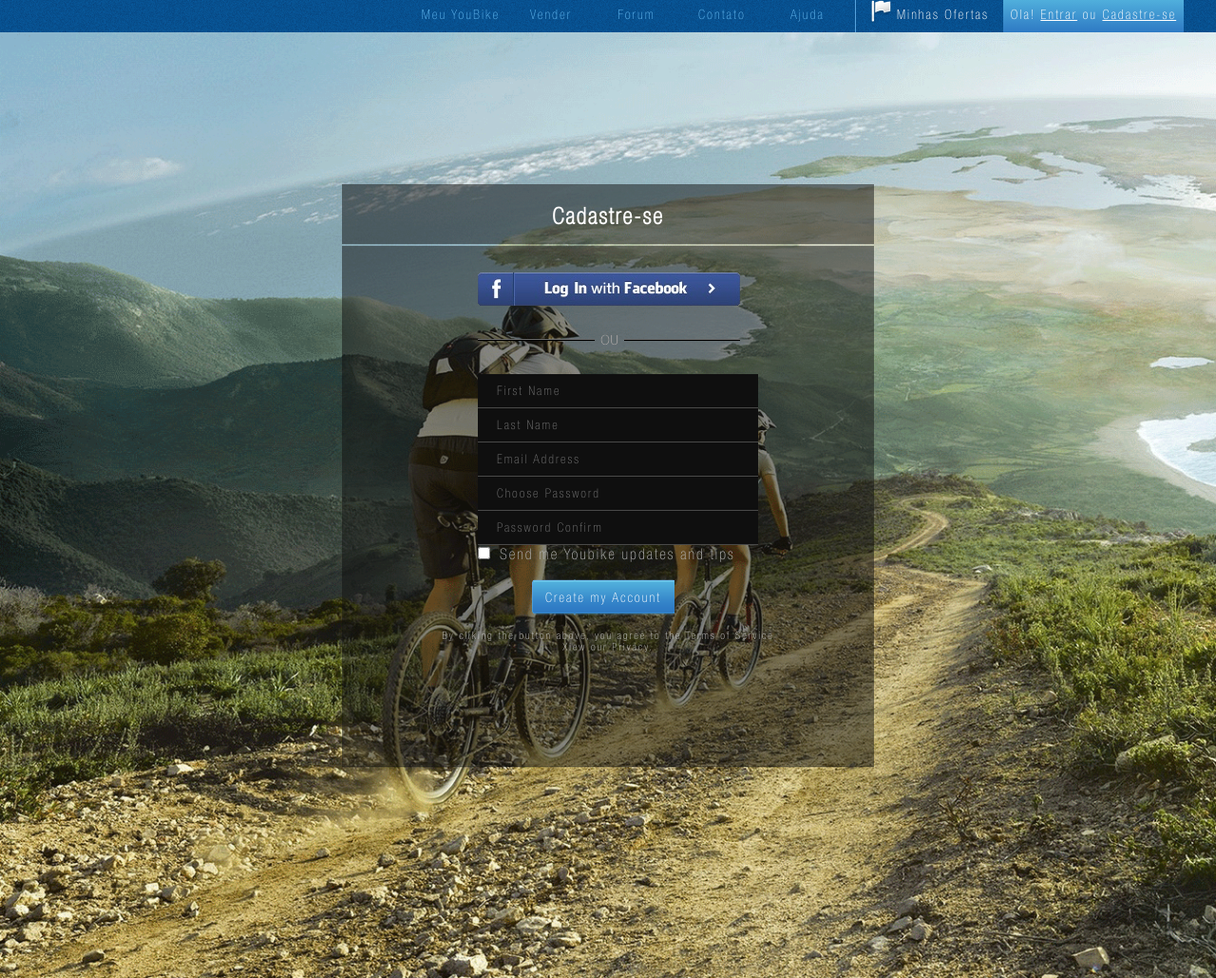
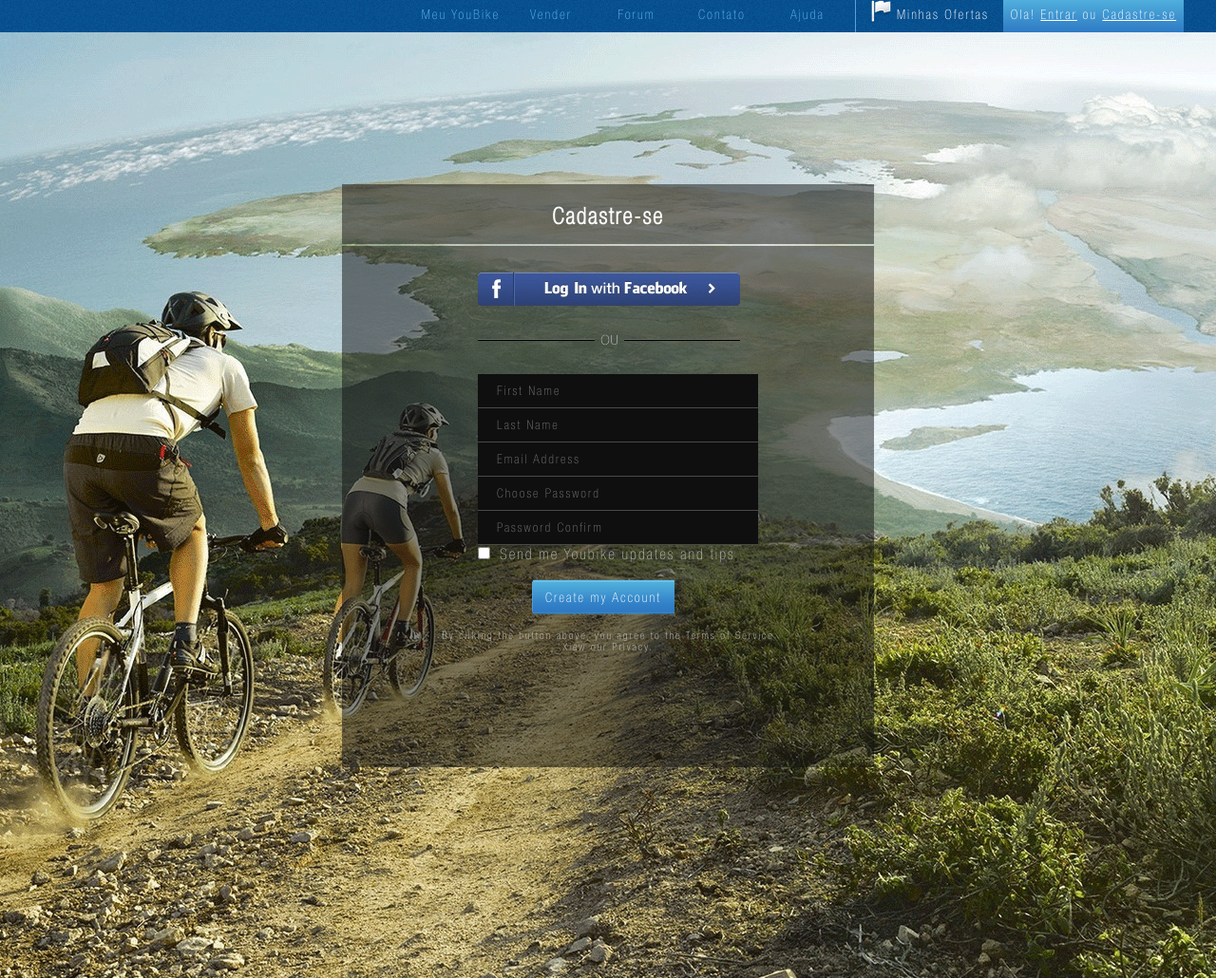
Before and after one commit to Valerya-Starikova/ValeriyaStarikova.github.io, a plain HTML site: page Task5_part1/index.html in a window 1280 px wide. Shown: the whole page at 95% size. Drawn offline with Linux system fonts and the light colour scheme.

Commit message:
Update style.css

```diff
--- a/Task5_part1/css/style.css
+++ b/Task5_part1/css/style.css
@@ -17,7 +17,7 @@
     max-width: 100%;
     height: 1030px;
     background: url(../img/bgg.png) no-repeat;
-    background-size: cover;
+    background-position: 60% 50%;
 }
 .head{
     height: 34px;
```
